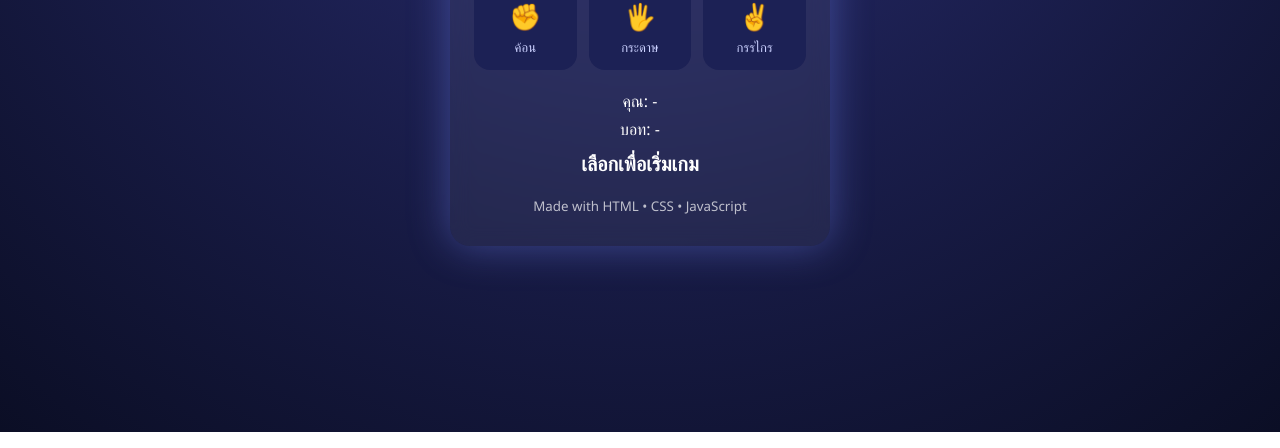
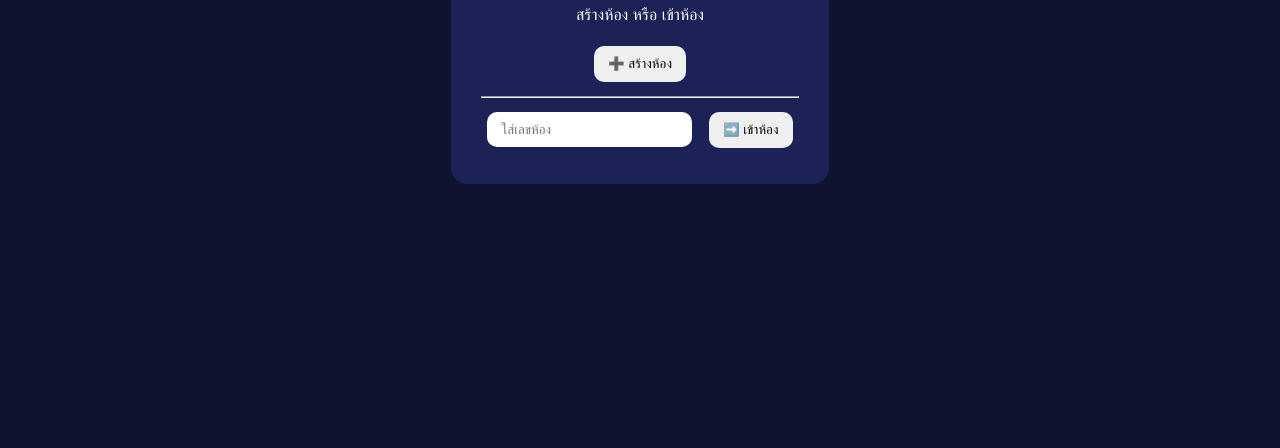
Before and after one commit to potae112/potae112.github.io, a plain HTML site: page index.html in a window 1280 px wide. Shown: the part 368-816 px from the top of the page. Drawn offline with Linux system fonts and the light colour scheme.

Commit message:
Add files via upload

```diff
--- /dev/null
+++ b/home.js
@@ -0,0 +1,11 @@
+function createRoom(){
+  const room = Math.floor(1000 + Math.random()*9000);
+  localStorage.setItem("roomOwner", room);
+  location.href = `room.html?room=${room}&owner=1`;
+}
+
+function joinRoom(){
+  const room = document.getElementById("roomInput").value;
+  if(!room) return alert("ใส่เลขห้องก่อน");
+  location.href = `room.html?room=${room}`;
+}
--- a/index.html
+++ b/index.html
@@ -1,34 +1,24 @@
 <!DOCTYPE html>
 <html lang="th">
 <head>
-  <meta charset="UTF-8">
-  <title>เป่ายิงฉุบ Online</title>
-  <meta name="viewport" content="width=device-width, initial-scale=1.0">
-  <link rel="stylesheet" href="style.css">
+<meta charset="UTF-8">
+<title>เป่ายิงฉุบ | Home</title>
+<link rel="stylesheet" href="style.css">
 </head>
 <body>
 
-<div class="game">
-  <h1>✊ 🖐️ ✌️<br>เป่ายิงฉุบ</h1>
-  <p class="sub">เล่นฟรี บนเว็บ</p>
+<div class="card">
+  <h1>✊🖐️✌️ เป่ายิงฉุบ</h1>
+  <p>สร้างห้อง หรือ เข้าห้อง</p>
 
-  <div class="choices">
-    <button onclick="play('rock')">✊<span>ค้อน</span></button>
-    <button onclick="play('paper')">🖐️<span>กระดาษ</span></button>
-    <button onclick="play('scissors')">✌️<span>กรรไกร</span></button>
-  </div>
+  <button onclick="createRoom()">➕ สร้างห้อง</button>
 
-  <div class="result">
-    <p id="player">คุณ: -</p>
-    <p id="bot">บอท: -</p>
-    <h2 id="result">เลือกเพื่อเริ่มเกม</h2>
-  </div>
+  <hr>
 
-  <footer>
-    <small>Made with HTML • CSS • JavaScript</small>
-  </footer>
+  <input id="roomInput" placeholder="ใส่เลขห้อง">
+  <button onclick="joinRoom()">➡️ เข้าห้อง</button>
 </div>
 
-<script src="script.js"></script>
+<script src="home.js"></script>
 </body>
 </html>
--- a/style.css
+++ b/style.css
@@ -1,80 +1,77 @@
-*{
-  box-sizing:border-box;
-  font-family: "Segoe UI", Tahoma, sans-serif;
-}
-
 body{
-  margin:0;
-  min-height:100vh;
+  background:#0e1330;
   display:flex;
   justify-content:center;
   align-items:center;
-  background:radial-gradient(circle at top, #2b2f77, #0b0e25);
-  color:#fff;
+  height:100vh;
+  color:white;
+  font-family:sans-serif;
 }
 
-.game{
-  background:rgba(255,255,255,0.06);
-  border-radius:20px;
-  padding:30px 24px;
-  width:100%;
-  max-width:380px;
+.card{
+  background:#1c2255;
+  padding:30px;
+  border-radius:16px;
   text-align:center;
-  box-shadow:0 0 40px rgba(120,140,255,.4);
-  backdrop-filter:blur(10px);
 }
 
-h1{
-  margin:0;
-  font-size:32px;
+button,input{
+  margin:6px;
+  padding:10px 14px;
+  border-radius:10px;
+  border:none;
 }
-
-.sub{
-  color:#b9c1ff;
-  margin:8px 0 20px;
-}
-
-.choices{
-  display:grid;
-  grid-template-columns:repeat(3,1fr);
-  gap:12px;
-  margin-bottom:20px;
-}
+/* ===== Game UI Enhancements ===== */
 
 .choices button{
-  background:#1c2155;
-  border:none;
-  border-radius:16px;
+  font-size:26px;
+  padding:14px 18px;
+  border-radius:14px;
+  background:#2a2f6f;
   color:#fff;
-  padding:14px 0;
-  font-size:26px;
-  cursor:pointer;
-  transition:.2s;
-}
-
-.choices button span{
-  display:block;
-  font-size:13px;
-  margin-top:4px;
-  color:#cbd1ff;
+  box-shadow:0 8px 20px rgba(0,0,0,.25);
+  transition:transform .12s ease, box-shadow .12s ease, background .12s ease;
 }
 
 .choices button:hover{
-  background:#5a6bff;
-  transform:translateY(-2px);
+  transform:translateY(-2px) scale(1.03);
+  box-shadow:0 14px 28px rgba(0,0,0,.35);
+  background:#3a40a0;
 }
 
-.result p{
-  margin:6px 0;
-  font-size:16px;
+.choices button:active{
+  transform:scale(.98);
 }
 
-#result{
-  margin-top:10px;
-  font-size:20px;
+/* ปุ่มเล่นใหม่ */
+#restartBtn{
+  margin-top:12px;
+  padding:10px 16px;
+  border-radius:12px;
+  background:#ffcc00;
+  color:#000;
+  font-weight:700;
+  box-shadow:0 8px 18px rgba(255,204,0,.35);
 }
 
-footer{
-  margin-top:16px;
-  opacity:.7;
+#restartBtn:hover{
+  filter:brightness(1.05);
 }
+/* ===== Lose Shake Effect ===== */
+@keyframes shake {
+  0% { transform: translateX(0); }
+  20% { transform: translateX(-6px); }
+  40% { transform: translateX(6px); }
+  60% { transform: translateX(-4px); }
+  80% { transform: translateX(4px); }
+  100% { transform: translateX(0); }
+}
+
+.shake {
+  animation: shake 0.35s;
+}
+
+/* เอฟเฟกต์เรืองแสงตอนชนะ (แถมให้) */
+.win-glow {
+  box-shadow: 0 0 25px rgba(0,255,150,.9);
+}
```
Also changed, not shown: room.html (added, +50 -0 lines), room.js (added, +62 -0 lines).
